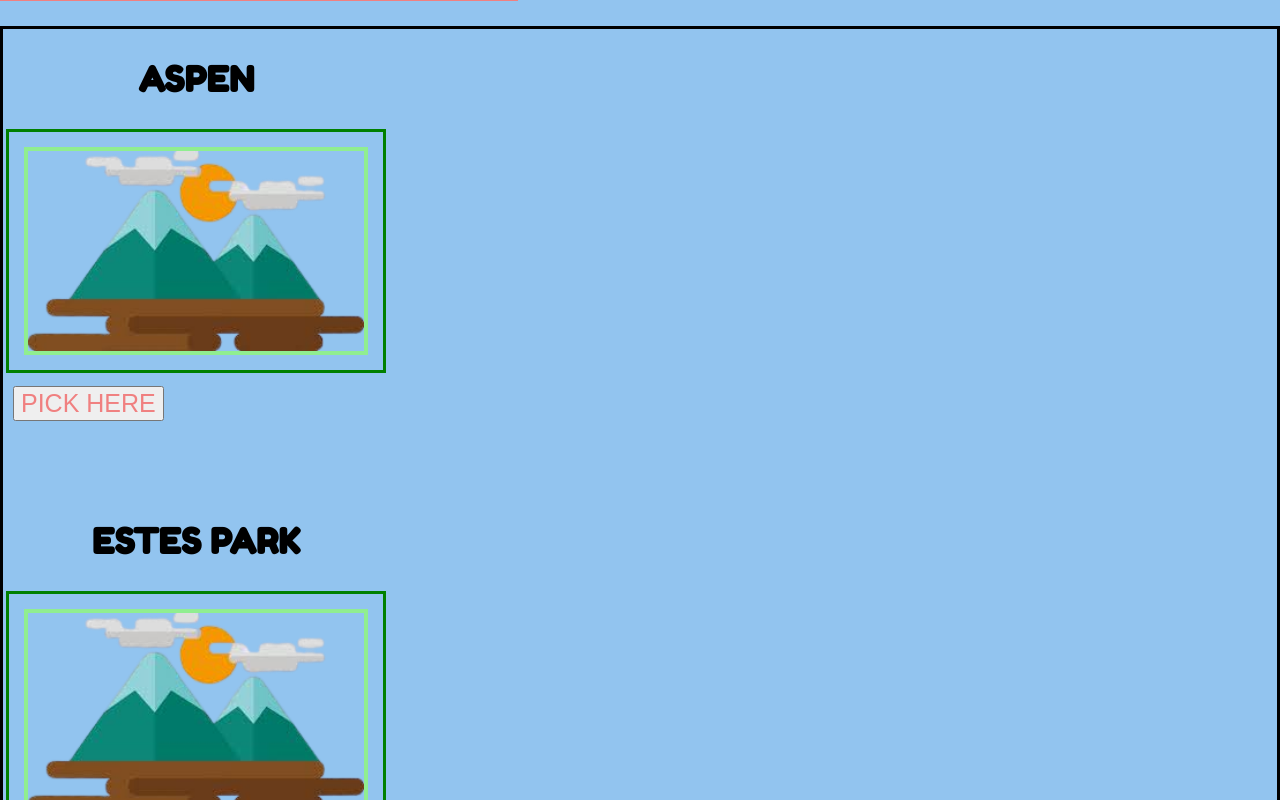
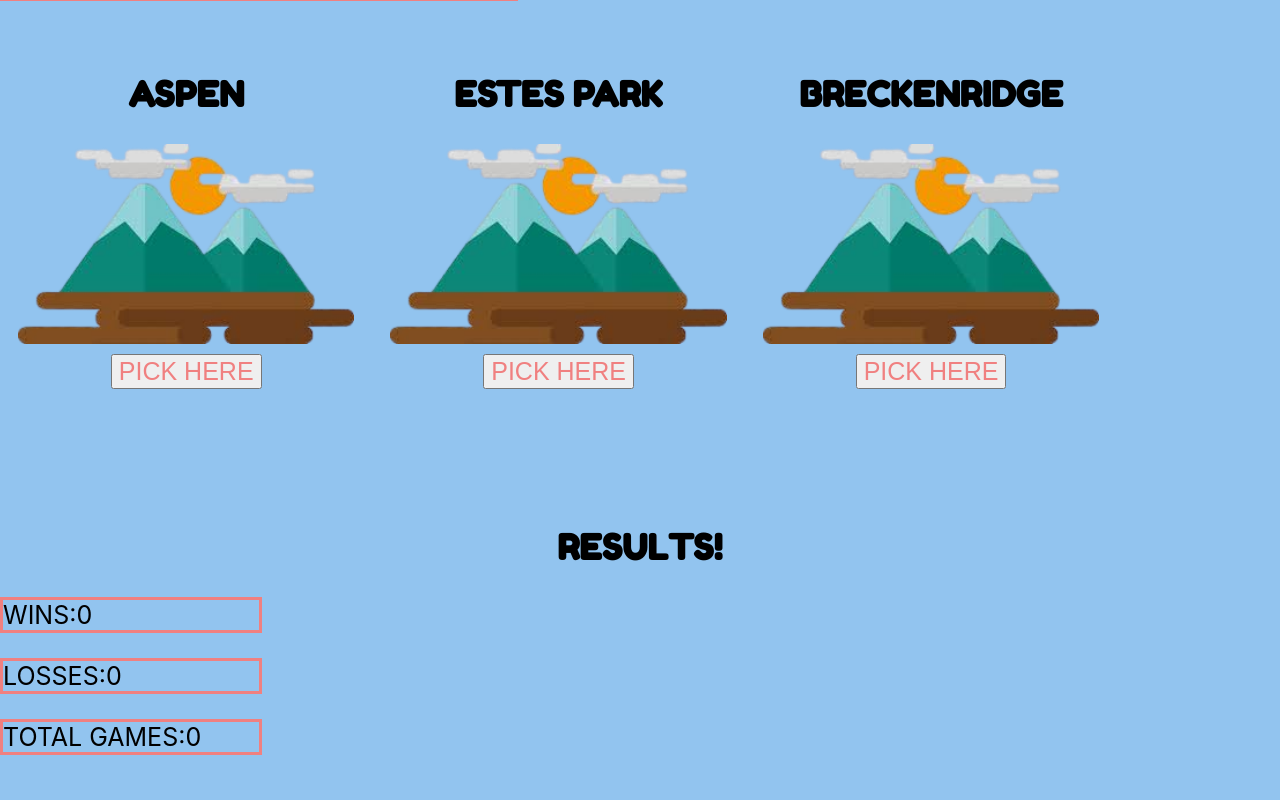
Before and after one commit to amanda-hecht89/Amanda-Website, a React (Create React App) app: page /game in a window 1280 px wide. Shown: the part 560-1360 px from the top of the page. Built offline with nearby package versions, Linux system fonts and the light colour scheme; a web font is replaced by a local one.

Commit message:
it works

```diff
--- a/src/Education.js
+++ b/src/Education.js
@@ -7,7 +7,7 @@ export default function Education() {
       <div>
         <Accordion/>
       </div>
-      <h1>TRAVEL</h1>
+      <h1>ZIP CODES</h1>
       <div>
         <img src='/Images/georigatext.png' height='300' className='life'/>
         <img src='/Images/colorado1text.png' height='300' className='life'/>
--- a/src/ShellGame.css
+++ b/src/ShellGame.css
@@ -16,14 +16,20 @@
 .shellGame {
     display: flex;
     flex-direction: row;
-    border: 3px solid black;
 }
 
 .shellsss {
-    border: 3px solid green;
     display: flex;
+    flex-direction: column;
+    align-items: center;
     margin: 3px;
     padding: 15px;
+}
+
+.ball {
+    height: 150px;
+    width: 100px;
+
 }
 
 .button {
@@ -32,14 +38,19 @@
     margin: 10px;
 }
 
-.results {
+/* .results {
     border: 3px solid blue;
+} */
+
+.hide {
+    display: none;
+
 }
 
-.ball {
-    display: none;
+.reveal {
+    display: block;
 }
 
-.shell {
+/* .shell {
 border: 4px solid lightgreen;
-}
+} */
--- a/src/ShellGame.js
+++ b/src/ShellGame.js
@@ -5,19 +5,38 @@ export default function ShellGame() {
 
   const [win, setWin] = useState(0);
   const [loss, setLoss] = useState(0);
-  const [reveal, setReveal] = useState(false);
+  const [reveal1, setReveal1] = useState(false);
+  const [reveal2, setReveal2] = useState(false);
+  const [reveal3, setReveal3] = useState(false);
 
   function handleShellClick(guess) {
+    resetStyles();
     const randomNum1 = Math.ceil(Math.random() * 3);
     if (randomNum1 === guess) {
-      `ball${guess}`.classList.add('reveal');
+      if (randomNum1 === 1) {
+        setReveal1(true);
+      } if (randomNum1 === 2) {
+        setReveal2(true);
+      } if (randomNum1 === 3) {
+        setReveal3(true);
+      }
       setWin(win + 1) ;
     } else {
-      `ball${randomNum1}`.classList.add('reveal');
+      if (randomNum1 === 1) {
+        setReveal1(true);
+      } if (randomNum1 === 2) {
+        setReveal2(true);
+      } if (randomNum1 === 3) {
+        setReveal3(true);
+      }
       setLoss(loss + 1);
     }}
 
-
+  function resetStyles() {
+    setReveal1(false);
+    setReveal2(false);
+    setReveal3(false);
+  }
   return (
     <div>
       <h1>Shell Game</h1>
@@ -32,26 +51,26 @@ export default function ShellGame() {
             there is to do here, include hiking. But be careful, you might spot a YETI!!!!!
         </p>
       </div>
-      <div className='shellGame'>
-        <div className={ reveal ? 'reveal' : 'hide' }>
-          <h2>ASPEN</h2>
+      <div>
+        <div className='shellGame'>
           <div className='shellsss shell1'>
+            <h2>ASPEN</h2>
             <img className='shell' src='./Images/colorado2.png' height='200'/>
-            <img className='ball' src='./Images/yeti.png' height='150'/>
+            <img className={ reveal1 ? 'reveal ball' : 'hide' } src='./Images/yeti.png'/>
+            <button onClick={() => handleShellClick(1)} className='button'>PICK HERE</button><br/><br/><br/><br/>
           </div>
-          <button onClick={() => handleShellClick(1)} className='button'>PICK HERE</button><br/><br/><br/><br/>
-          <h2>ESTES PARK</h2>
           <div className='shellsss shell2'>
+            <h2>ESTES PARK</h2>
             <img className='shell' src='./Images/colorado2.png' height='200'/>
-            <img className='ball' src='./Images/yeti.png' height='150'/>
+            <img className={ reveal2 ? 'reveal ball' : 'hide' } src='./Images/yeti.png'/>
+            <button onClick={() => handleShellClick(2)} className='button'>PICK HERE</button><br/><br/><br/><br/>
           </div>
-          <button onClick={() => handleShellClick(2)} className='button'>PICK HERE</button><br/><br/><br/><br/>
-          <h2>BRECKENRIDGE</h2>
           <div className='shellsss shell3'>
+            <h2>BRECKENRIDGE</h2>
             <img className='shell' src='./Images/colorado2.png' height='200'/>
-            <img className='ball' src='./Images/yeti.png' height='150'/>
+            <img className={ reveal3 ? 'reveal ball' : 'hide' } src='./Images/yeti.png'/>
+            <button onClick={() => handleShellClick(3)} className='button'>PICK HERE</button>
           </div>
-          <button onClick={() => handleShellClick(3)} className='button'>PICK HERE</button>
         </div>
       </div>
 
```
